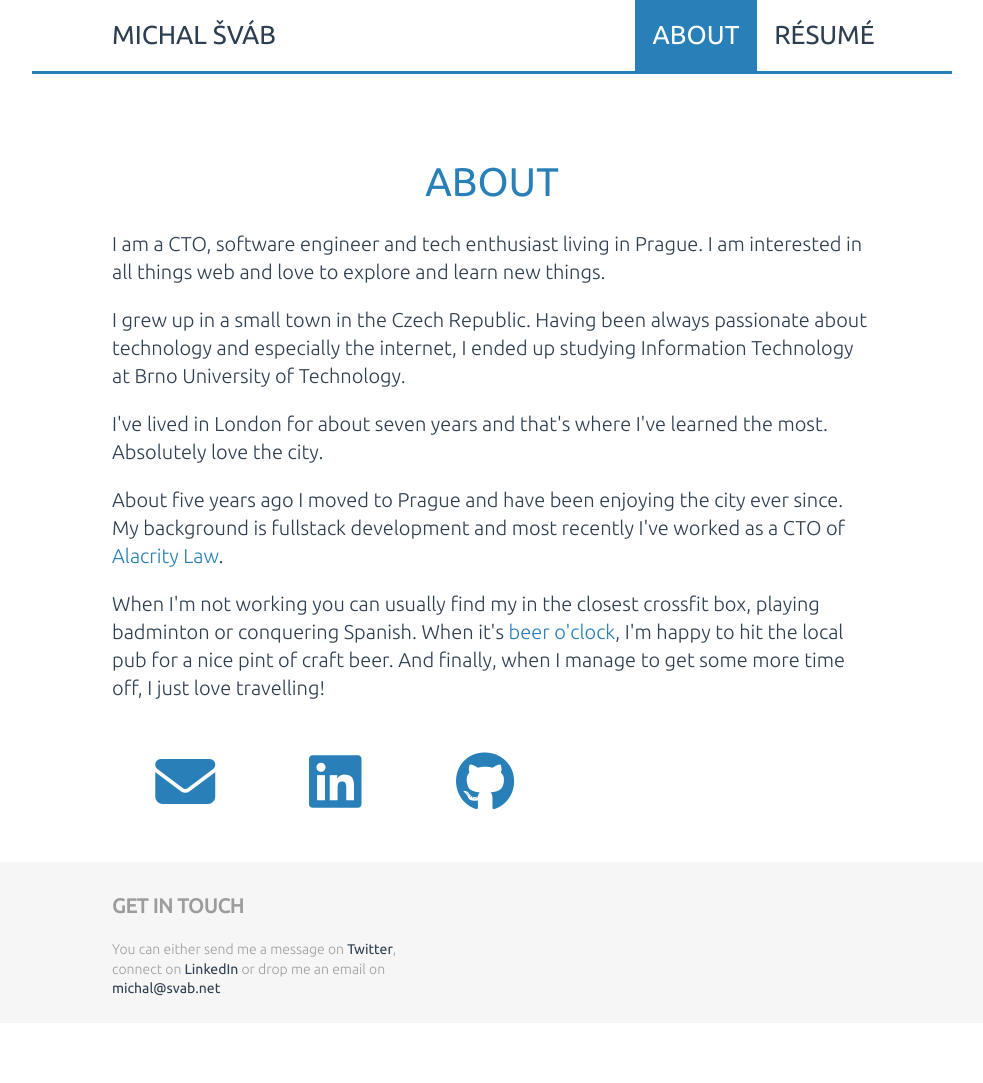
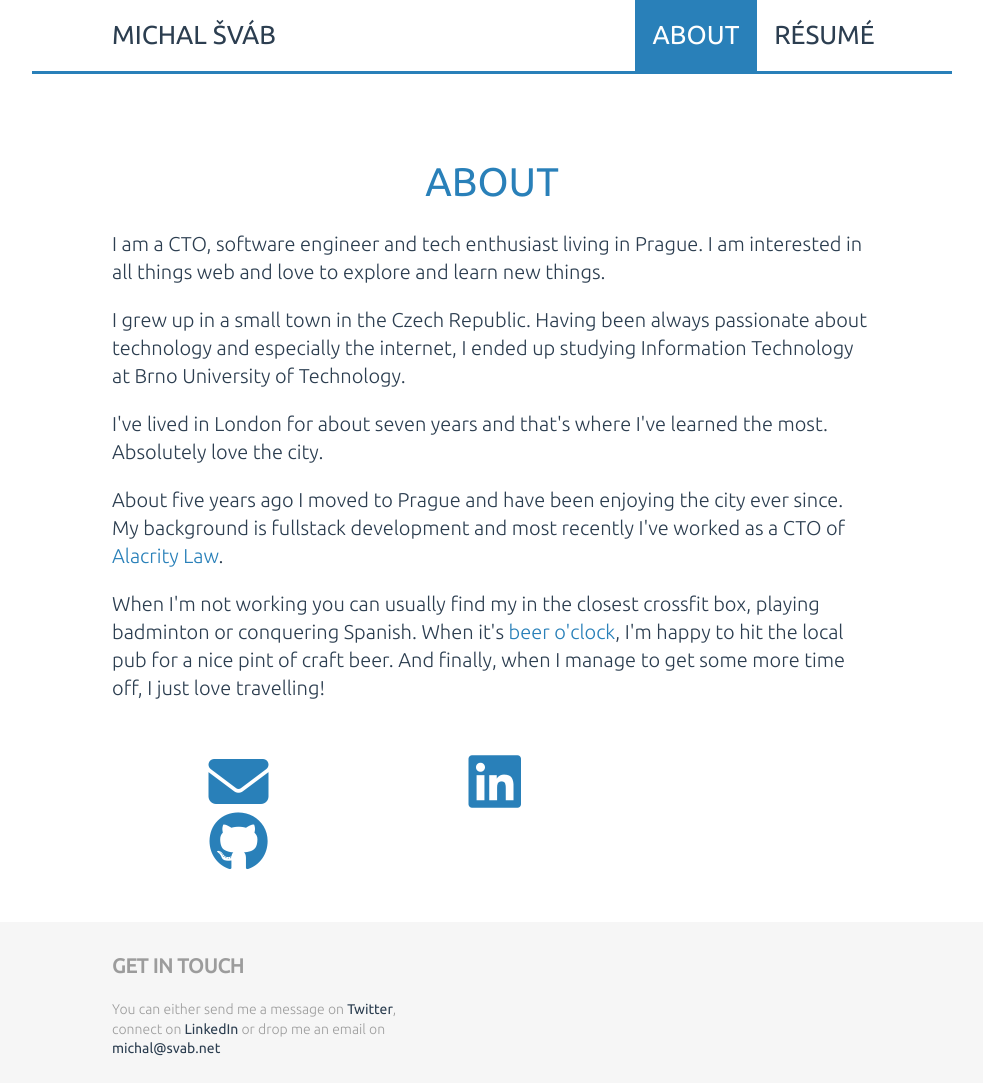
Before and after one commit to msvab/msvab.github.io, a Jekyll site: the page built from about.html, in a window 1280 px wide. Shown: the whole page, without its empty margins (148-1131 px from the left). Built offline with Jekyll 4.4.1, drawn with Linux system fonts in a browser that asks for light colours; before the commit the page ends 1023 px from its top, so only the background shows below that.

Commit message:
Update css

```diff
--- a/assets/css/_site.scss
+++ b/assets/css/_site.scss
@@ -279,7 +279,7 @@ footer {
 
     a {
       display: inline-block;
-      width: 19.3%;
+      width: 33.3%;
       text-align: center;
       font-size: 6rem;
     }
```
